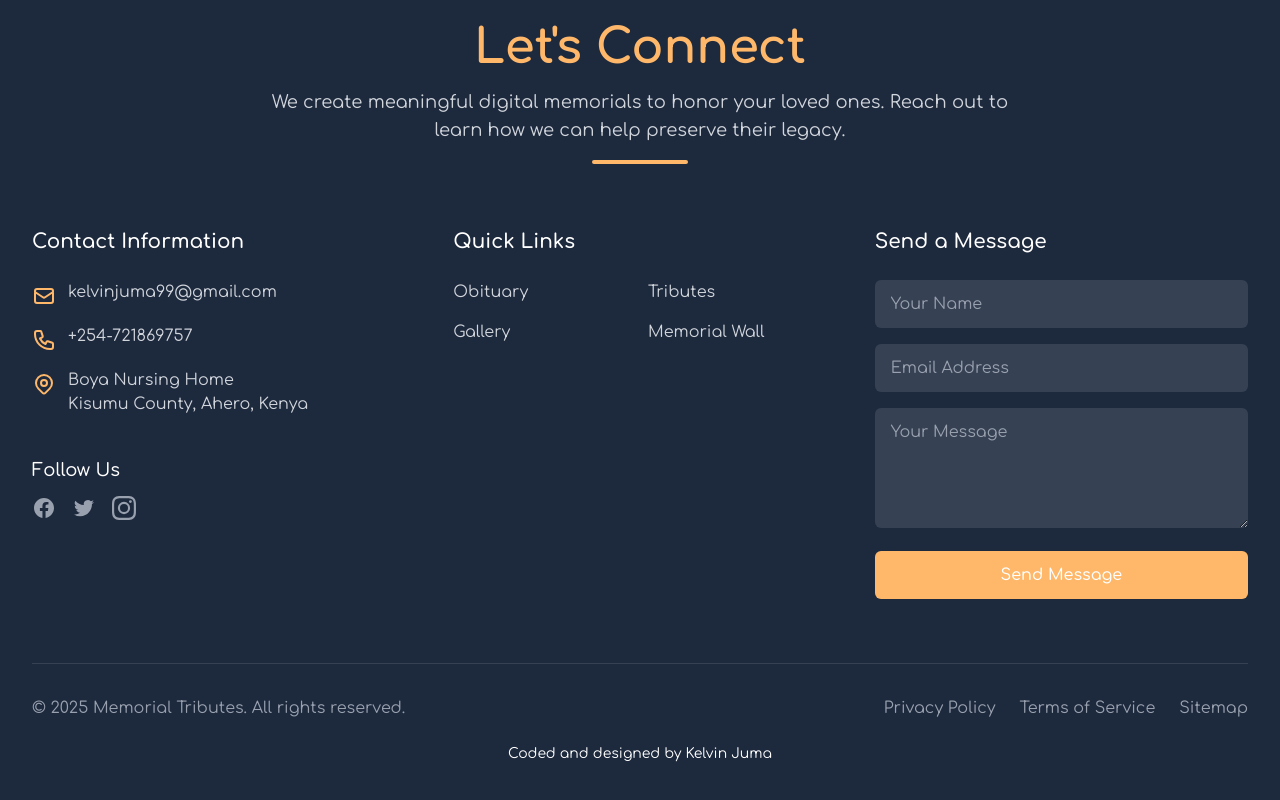
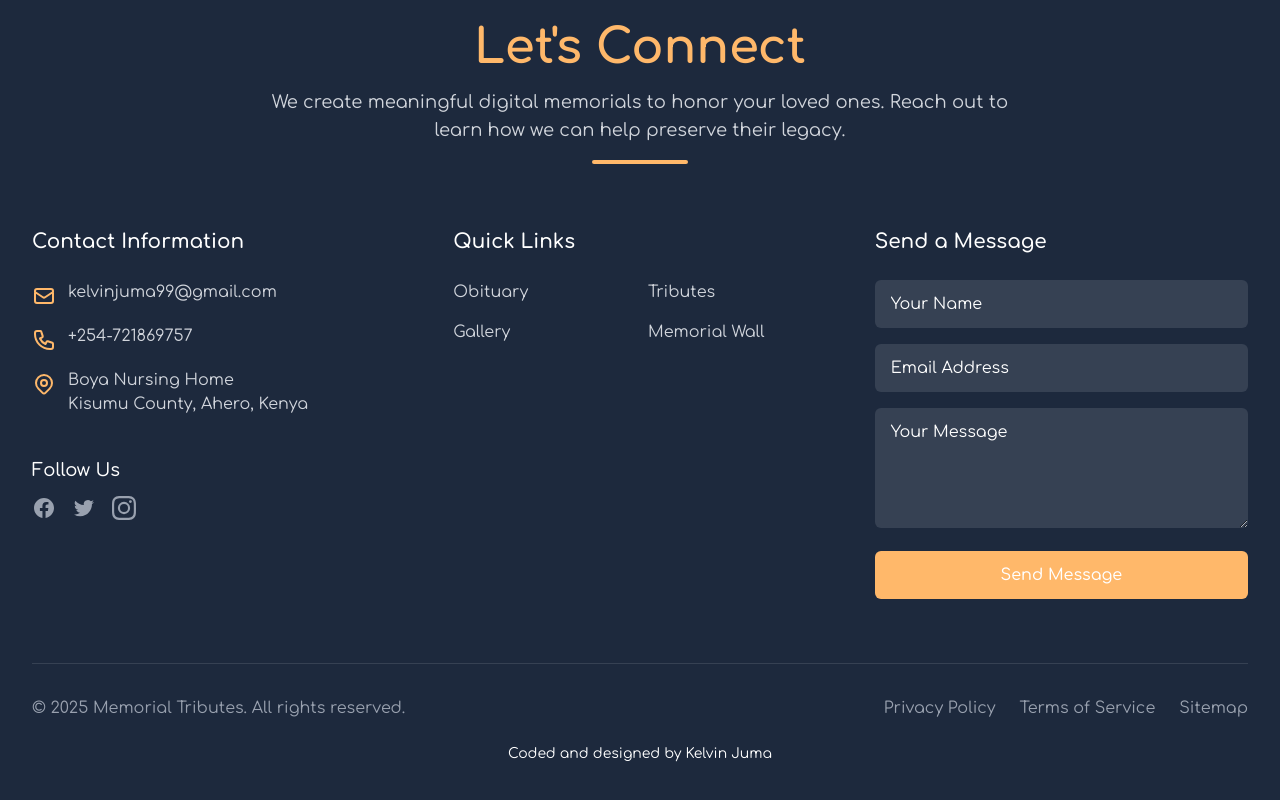
Before and after one commit to talesofcarter/jc-muganda-memorial, a React (Vite) app: page / in a window 1280 px wide. Shown: the part 5475-6275 px from the top of the page. Built offline with nearby package versions, Linux system fonts and the light colour scheme; a web font is replaced by a local one.

Commit message:
cross-browser compatibility

```diff
--- a/src/components/Footer/Footer.jsx
+++ b/src/components/Footer/Footer.jsx
@@ -1,4 +1,5 @@
 import React, { useState } from "react";
+import "./footer.css";
 
 const Footer = () => {
   const [formData, setFormData] = useState({
@@ -212,7 +213,7 @@ const Footer = () => {
                 <button
                   type="submit"
                   disabled={isSubmitting}
-                  className={`w-full px-6 py-3 rounded-md font-medium transition-colors duration-200 ${
+                  className={`w-full px-6 py-3 rounded-md font-medium transition-colors duration-200 cursor-pointer ${
                     isSubmitting
                       ? "bg-orange-300 cursor-not-allowed"
                       : "bg-orange-300 hover:bg-orange-300"
--- /dev/null
+++ b/src/components/Footer/footer.css
@@ -0,0 +1,52 @@
+input,
+textarea {
+  appearance: none;
+  -webkit-appearance: none;
+  -moz-appearance: none;
+  box-sizing: border-box;
+  outline: none;
+  font-family: inherit;
+}
+
+input:focus,
+textarea:focus {
+  border-color: oklch(83.7% 0.128 66.29);
+}
+
+input::placeholder,
+textarea::placeholder {
+  color: white;
+  opacity: 1;
+}
+
+input::-webkit-input-placeholder,
+textarea::-webkit-textarea-placeholder {
+  color: white;
+}
+
+input::-moz-placeholder,
+textarea::-moz-placeholder {
+  color: white;
+  opacity: 1;
+}
+
+input:-ms-input-placeholder,
+textarea:-ms-input-placeholder {
+  color: white;
+}
+
+input::-webkit-focus-ring,
+textarea::-webkit-focus-ring {
+  outline: oklch(83.7% 0.128 66.29);
+}
+
+input[type="text"],
+input[type="email"],
+input[type="password"],
+input[type="number"],
+input[type="search"],
+input[type="tel"],
+input[type="url"] {
+  width: 100%;
+  max-width: 100%;
+}
```
